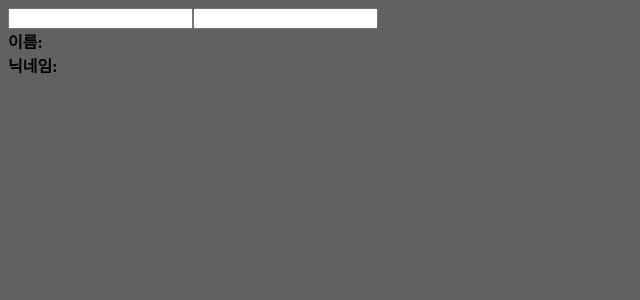
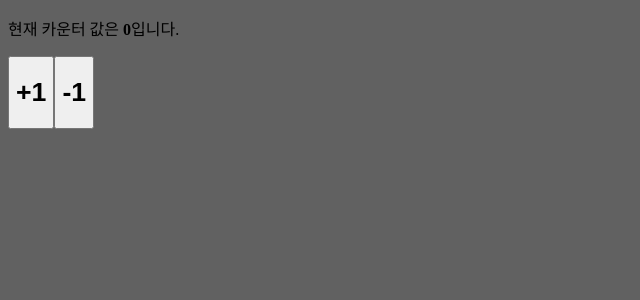
Before and after one commit to RecklessK/hello-react, a React (Create React App) app in the folder hooks-tutorial/: page / in a window 1280 px wide. Shown: the top 300 px of the page, without its empty margins (0-640 px from the left). Built offline with nearby package versions, Linux system fonts and the light colour scheme.

Commit message:
191 복습

```diff
--- a/hooks-tutorial/src/App.js
+++ b/hooks-tutorial/src/App.js
@@ -1,6 +1,6 @@
 import React from "react";
 //import "./App.css";
-//import Counter from "./Counter";
+import Counter from "./Counter_old";
 // import Info from "./Info";
 import Inforeducer from "./Inforeducer";
 //import Average from "./Average";
@@ -20,8 +20,8 @@ function App() {
   //     {visible && <Info />}
   //   </div>
   // );
-  //return <Counter />;
-  return <Inforeducer />;
+  return <Counter />;
+  // return <Inforeducer />;
   // return <Average />;
 }
 
--- a/hooks-tutorial/src/Counter_old.js
+++ b/hooks-tutorial/src/Counter_old.js
@@ -1,16 +1,16 @@
 import React, { useState } from "react";
 
 const Counter = () => {
-  const [value, setValue] = useState(0);
+  const [val, setVal] = useState(0);
   return (
     <div>
       <p>
-        현재 카운터 값은 <b>{value}</b>입니다.
+        현재 카운터 값은 <b>{val}</b>입니다.
       </p>
-      <button onClick={() => setValue(value + 1)}>
+      <button onClick={() => setVal(val + 1)}>
         <h1>+1</h1>
       </button>
-      <button onClick={() => setValue(value + -1)}>
+      <button onClick={() => setVal(val + -1)}>
         <h1>-1</h1>
       </button>
     </div>
```
